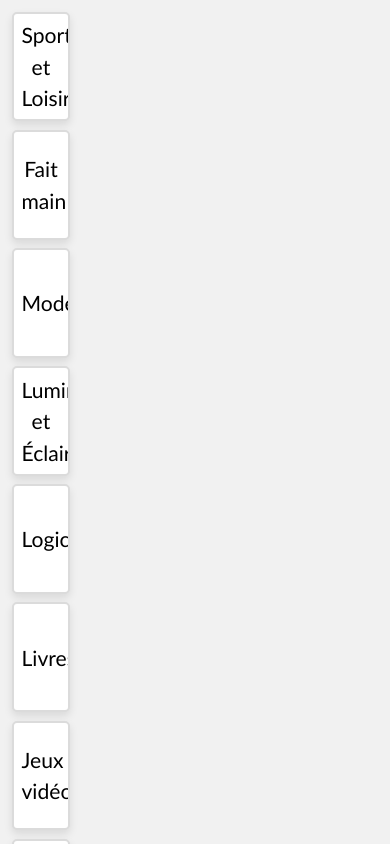
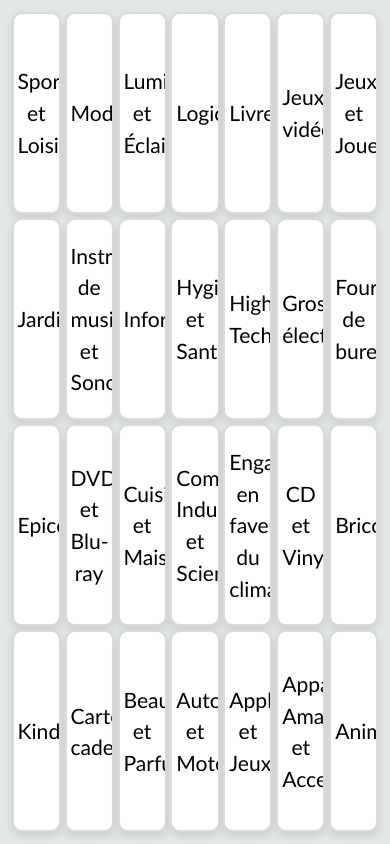
Before and after one commit to Waddenn/Amazon_Web_Scraper, a Next.js app: page / in a window 390 px wide. Shown: the top 844 px of the page. Built offline with nearby package versions, Linux system fonts and the light colour scheme.

Commit message:
manages responsive

```diff
--- a/src/db.js
+++ b/src/db.js
@@ -4,7 +4,6 @@ import { setTimeout } from "timers/promises";
 
 const categories = [
   "sports",
-  "handmade",
   "fashion",
   "lighting",
   "software",
--- a/src/pages/index.js
+++ b/src/pages/index.js
@@ -5,38 +5,38 @@ import styles from "../styles/Home.module.css";
 export default function Home() {
   const categoryPaths = {
     "Sports et Loisirs": "sports",
-    "Fait main": "handmade",
-    Mode: "fashion",
+    "Mode": "fashion",
     "Luminaires et Éclairage": "lighting",
-    Logiciels: "software",
-    Livres: "books",
+    "Logiciels": "software",
+    "Livres": "books",
     "Jeux vidéo": "videogames",
     "Jeux et Jouets": "toys",
-    Jardin: "lawn-garden",
+    "Jardin": "lawn-garden",
     "Instruments de musique et Sono": "musical-instruments",
-    Informatique: "computers",
+    "Informatique": "computers",
     "Hygiène et Santé": "hpc",
     "High-Tech": "electronics",
     "Gros électroménager": "appliances",
     "Fournitures de bureau": "officeproduct",
-    Epicerie: "grocery",
+    "Epicerie": "grocery",
     "DVD et Blu-ray": "dvd",
     "Cuisine et Maison": "kitchen",
     "Commerce, Industrie et Science": "industrial",
     "Engagement en faveur du climat": "climate-pledge",
     "CD et Vinyles": "music",
-    Bricolage: "hi",
-    Kindle: "digital-text",
+    "Bricolage": "hi",
+    "Kindle": "digital-text",
     "Cartes cadeaux": "gift-cards",
     "Beauté et Parfum": "beauty",
     "Auto et Moto": "automotive",
     "Applis et Jeux": "mobile-apps",
     "Appareils Amazon et Accessoires": "amazon-devices",
-    Animalerie: "pet-supplies",
+    "Animalerie": "pet-supplies",
   };
 
   return (
-      <div className={styles.categoriesContainer}>
+    <div className={styles.categoriesContainer}>
+      <div className={styles.productGrid1}>
         {Object.entries(categoryPaths).map(([category, path]) => (
           <CategoryButton
             key={category}
@@ -46,5 +46,6 @@ export default function Home() {
           />
         ))}
       </div>
+    </div>
   );
 }
--- a/src/styles/Home.module.css
+++ b/src/styles/Home.module.css
@@ -1,15 +1,15 @@
 .categoryButton {
-    padding-left: 2vw;
-    padding-right: 2vw;
+    padding-left: 1vw;
+    padding-right: 1vw;
     font-size: 2.5vh;
     cursor: pointer;
     border: solid #dbdbdb 2px;
-    border-radius: 5px;
+    border-radius: 10px;
     background-color: white;
     transition: all 0.3s ease;
     text-align: center;
-    height: 13vh;
-    width: 15vw;
+    width: 100%;
+    height: 100%;
     overflow: hidden;
     box-shadow: 0 4px 8px rgba(0, 0, 0, 0.1);
 }
@@ -21,21 +21,25 @@
 .categoriesContainer {
     display: grid;
     grid-template-columns: repeat(auto-fill, minmax(200px, 1fr));
-    gap: 1vh 1vw;
-    padding: 3vw;
     font-family: 'Gill Sans', 'Gill Sans MT', Calibri, 'Trebuchet MS', sans-serif;
-    background-color: #f1f1f1;
-    grid-auto-rows: auto;
-    align-content: start;
-    min-height: 100vh;
+    background-color: #e3e6e6;
   }
 
+.productGrid1 {
+    display: grid;
+    grid-template-columns: repeat(auto-fill, minmax(12vw, 1fr));
+    gap: 1vw;
+    grid-auto-rows: 1fr;
+    width: 100vw;
+    height: 100vh;
+    padding: 3vw;
+}
 
 
 
 .container {
     padding: 3vw;
-    max-width: 95vw;
+    max-width: 100%;
     margin: auto;
     font-family: 'Gill Sans', 'Gill Sans MT', Calibri, 'Trebuchet MS', sans-serif;
   }
--- a/src/styles/ProductCard.module.css
+++ b/src/styles/ProductCard.module.css
@@ -6,8 +6,7 @@
     box-shadow: 0 4px 8px rgba(0, 0, 0, 0.1);
     transition: transform 0.2s;
     padding: 2vh;
-    width: 20vw;
-    align-self: stretch;
+    width:fit-content;
     position: relative;
   }
 
```
